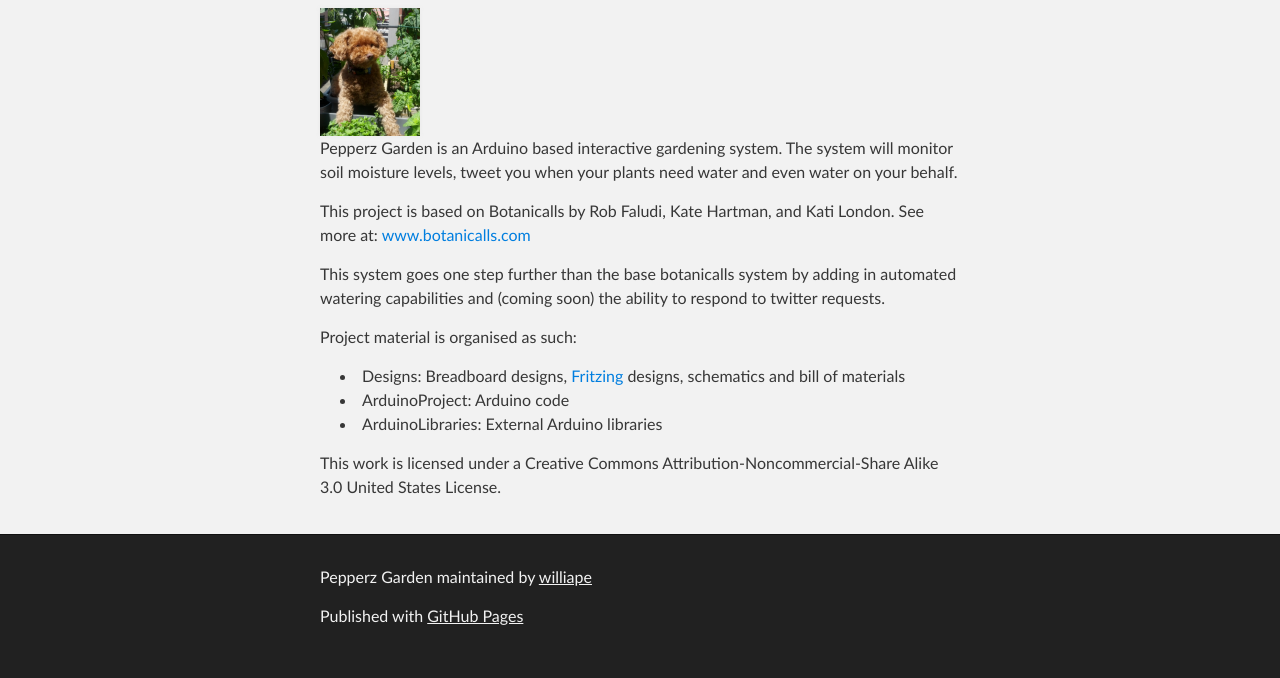
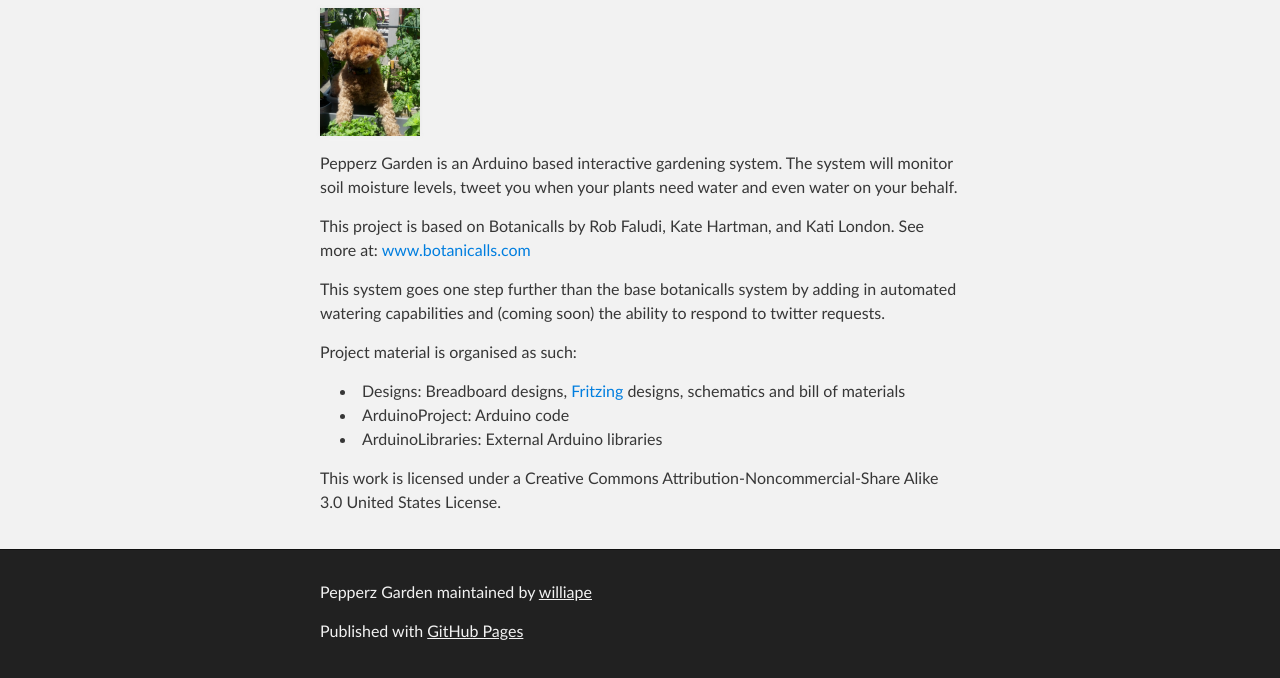
Before and after one commit to williape/pepperzgarden, a plain HTML site: page index.html in a window 1280 px wide. Shown: the part 252-930 px from the top of the page. Drawn offline with Linux system fonts and the light colour scheme.

Commit message:
Update index.html

```diff
--- a/index.html
+++ b/index.html
@@ -31,8 +31,8 @@
     <!-- MAIN CONTENT -->
     <div id="main_content_wrap" class="outer">
       <section id="main_content" class="inner">
-        <p><img src="images/pepperzgarden.png" alt="PepperzGarden" width="100"><br>
-Pepperz Garden is an Arduino based interactive gardening system.  The system will monitor soil moisture levels, tweet you when your plants need water and even water on your behalf. </p>
+        <p><img src="images/pepperzgarden.png" alt="PepperzGarden" width="100"></p>
+        <p>Pepperz Garden is an Arduino based interactive gardening system.  The system will monitor soil moisture levels, tweet you when your plants need water and even water on your behalf. </p>
 
 <p>This project is based on Botanicalls by Rob Faludi, Kate Hartman, and Kati London.  See more at:  <a href="http://www.botanicalls.com">www.botanicalls.com</a> </p>
 
```
